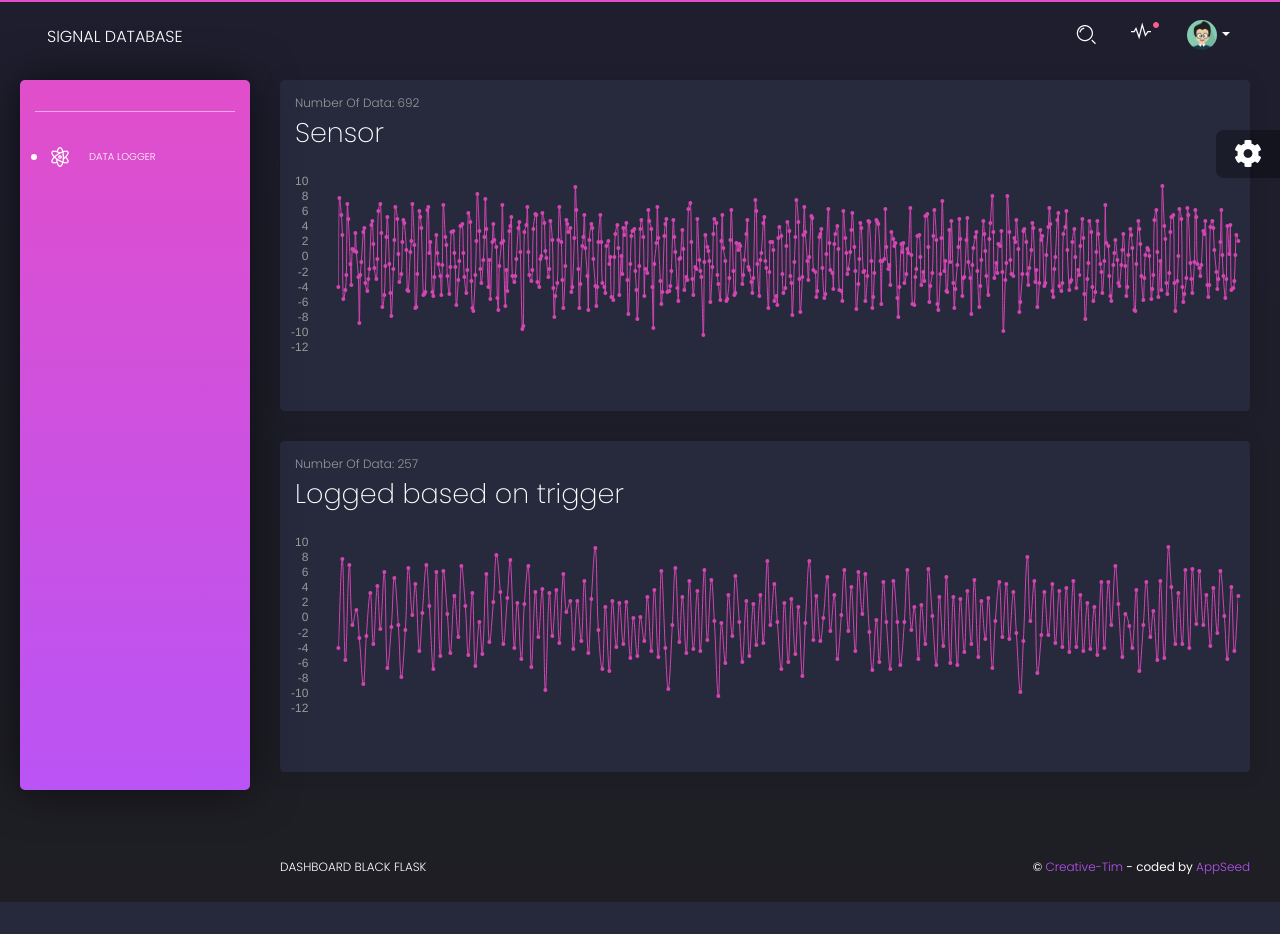
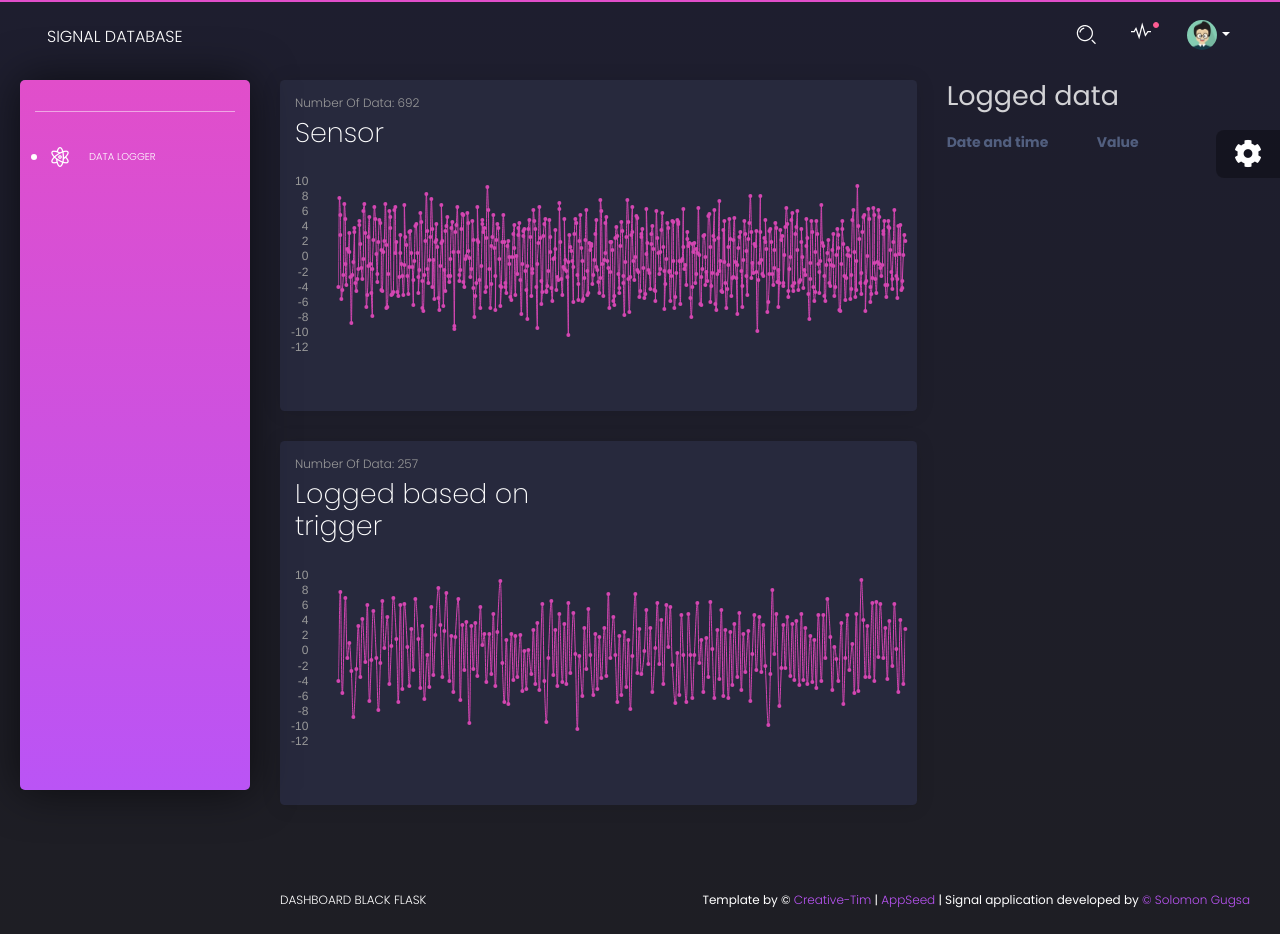
Before and after one commit to soulsolomon/Signal-DataBase, a Flask app: page /index in a window 1280 px wide. Before the commit the page ends 902 px from the top, so only its background shows below. Run offline with Flask 2, Linux system fonts and the light colour scheme; a user stored in the database is signed in; data comes from the database, SQL or seed files in the repository; both versions use the stored data as it was before the commit; data that the repository does not hold is empty; some libraries are stand-ins or nearby versions.

Commit message:
initial release

```diff
--- a/sensor/database/MyDB.py
+++ b/sensor/database/MyDB.py
@@ -2,11 +2,10 @@ import config
 
 from database.MySQLite import MySQLite
 
-
 class MyDB(MySQLite):
 
     def __init__(self):
-        super().__init__(config.database["host"], config.database["user"], config.database["password"], config.database["port"], config.database["database"])
+        super().__init__()
 
     def execute_get_data_query(self, query):
         DBResult = super().execute(query)
--- a/web-server/black-dashboard-flask/apps/home/routes.py
+++ b/web-server/black-dashboard-flask/apps/home/routes.py
@@ -13,6 +13,12 @@ import sensor.sensorData
 @login_required
 def index():
     return dataLogger()
+
+
+
+
+
+
 
 @blueprint.route('/data-logger')
 @login_required
@@ -32,7 +38,36 @@ def dataLogger():
         data.append(countData(sensorName[0]))
 
 
+
     return render_template('home/data-logger.html', data = data, segment='data-logger' )
+
+
+
+
+
+
+
+
+@blueprint.route('/get-log-data', methods = ['GET'])
+@login_required
+def getLogData():
+    last_id = request.args.get('last_id')
+    if(last_id is None):
+        last_id = 0
+    logData = sensor.sensorData.getLogData(last_id)
+
+    logData = str(logData)
+
+    # Make json readable for JS
+    logData = logData.replace("'",'"')
+
+    return str(logData)
+
+
+
+
+
+
 
 
 
@@ -51,9 +86,17 @@ def getData():
 
     return str(data)
 
+
+
+
+
+
+
 def getDataForJS(sensorName):
     sensorData = sensor.sensorData.getData(sensorName, 0)
     sensorID = sensorName.replace(" ","_")
+
+
 
     lastID = 0
     jsStr = sensorID + "_yaxis = ["
@@ -75,14 +118,30 @@ def getDataForJS(sensorName):
     #String for JS
     return jsStr
 
+
+
+
+
+
+
+
+
 def countData(sensorName):
     sensorData = sensor.sensorData.getData(sensorName, 0)
     return len(sensorData)
 
-def getDistinctSensors():
-        return sensor.sensorData.getDistinctSensors()
 
 
+
+
+
+def getDistinctSensors():
+    return sensor.sensorData.getDistinctSensors()
+
+
+
+
+#======================================================================================================
 
 @blueprint.route('/<template>')
 @login_required
--- a/web-server/black-dashboard-flask/apps/templates/home/data-logger.html
+++ b/web-server/black-dashboard-flask/apps/templates/home/data-logger.html
@@ -9,6 +9,8 @@
 
     <script>{{data[0]}}</script>
 
+    <div class="row">
+      <div class="col-lg-8">
         <div class="row">
           <div class="col-12">
             <div class="card card-chart">
@@ -32,7 +34,7 @@
 
         </div>
 
-<!-- --------------------------------------------------------------------------------------------------------------------- -->
+
 
         <div class="row">
           <div class="col-12">
@@ -55,6 +57,21 @@
             </div>
           </div>
         </div>
+      </div>
+      <div class="col-lg-4" >
+        <h2 class="card-title">Logged data</h2>
+        <div>
+          <style> .idList {width:150px; display:inline-block;}  .sensor02 {color:#d136d1}</style>
+
+          <div><span class="idList"><b>Date and time</b></span><span><b>Value</b></span></div>
+
+          <div style="height:600px; overflow:hidden" id="logData" >
+
+          </div>
+        </div>
+      </div>
+    </div>
+
 
 <!-- --------------------------------------------------------------------------------------------------------------------- -->
 
@@ -105,6 +122,7 @@
 
 <script>
 
+
   let sensor01_numberofdata = {{data[1]}};
   let sensor02_numberofdata = {{data[2]}};
 
@@ -115,6 +133,31 @@
     $.get("\\get-data?last=" + Sensor_01_lastID, function(data){
       changeValue(data);
     });
+
+    $.get("\\get-log-data?last_id=" + Sensor_01_lastID, function(data){
+      uppendNewData(data);
+    });
+
+  }
+
+  function uppendNewData(log_data){
+
+    log_data = JSON.parse(log_data);
+
+    htmlStr = "";
+    if(log_data.length > 0){
+      for(let i=0; i < log_data.length; i++){
+        classStr = ""
+        if(log_data[i][1] == "Sensor 02")
+          classStr = " class=\"sensor02\""
+
+        htmlStr += "<div" + classStr + '><span class="idList">' + log_data[i][0].substr(0,19) + '</span><span>' + log_data[i][2] +'</span></div>';
+      }
+
+      $("#logData").html( htmlStr + $("#logData").html());
+    }
+
+
   }
 
   function changeValue(data){
@@ -122,14 +165,16 @@
     data = data.replace(/'/g,'"');
 
     data = JSON.parse(data);
-    emptyArr = [,];
 
     if(data["Sensor 01"].length > 0){
       for(let i=0; i < data["Sensor 01"].length; i++){
 
-        Sensor_01_xaxis.push('');
+
 
         Sensor_01_yaxis.push(data["Sensor 01"][i][2]);
+        //Sensor_01_xaxis.push('');
+        Sensor_01_yaxis.shift();
+
 
         Sensor_01_lastID = data["Sensor 01"][i][0];
         sensor01_numberofdata++;
@@ -140,8 +185,12 @@
 
     if(data["Sensor 02"].length > 0){
       for(let i=0; i < data["Sensor 02"].length; i++){
-        Sensor_02_xaxis.push('');
+
+        //Sensor_02_xaxis.push('');
+
         Sensor_02_yaxis.push(data["Sensor 02"][i][2]);
+        Sensor_02_yaxis.shift();
+
         Sensor_02_lastID = data["Sensor 02"][i][0];
         sensor02_numberofdata++;
 
@@ -149,24 +198,13 @@
       $("#sensor02_numberofdata").html(sensor02_numberofdata);
     }
 
-    //alert(data["Sensor 01"].length );
-
-    //Sensor_01_xaxis = ['01', 'FEB', 'Mar', 'Apr', 'May'];
-    //Sensor_01_yaxis = [1,4,2,9,-2];
-
-    console.log(data);
-
-    //Sensor_02_xaxis = ['JAN', 'FEB', 'Mar'];
-    //Sensor_02_yaxis = [1,4,2];
-
-    //Sensor_02_xaxis= Sensor_02_xaxis.concat(Sensor_02_xaxis);
-    //Sensor_02_yaxis= Sensor_02_yaxis.concat(Sensor_02_yaxis);
-
+    //console.log(data);
+    if( (data["Sensor 02"].length > 0) || (data["Sensor 01"].length > 0) )
       $("#0").click();
      //alert("2");
   }
 
-  setInterval("getDataFromDB()", 1000);
+  setInterval("getDataFromDB()", 100);
 
 </script
 
--- a/web-server/black-dashboard-flask/apps/templates/includes/footer.html
+++ b/web-server/black-dashboard-flask/apps/templates/includes/footer.html
@@ -11,9 +11,10 @@
             </li>
           </ul>
           <div class="copyright">
-            &copy; <a target="_blank" rel="sponsored noopener noreferrer"
-                      href="https://bit.ly/3fKQZaL">Creative-Tim</a>
-            - coded by <a target="_blank" rel="noopener noreferrer" href="https://appseed.us">AppSeed</a>
+            Template by &copy; <a target="_blank" rel="sponsored noopener noreferrer"
+                      href="https://bit.ly/3fKQZaL">Creative-Tim</a> | <a target="_blank" rel="noopener noreferrer" href="https://appseed.us">AppSeed</a> |
+                      Signal application developed by <a target="_blank" rel="noopener noreferrer" href="https://github.com/soulsolomon/Signal-DataBase">
+                      &copy; Solomon Gugsa
           </div>
         </div>
       </footer>
--- a/web-server/black-dashboard-flask/sensor/sensorData.py
+++ b/web-server/black-dashboard-flask/sensor/sensorData.py
@@ -14,3 +14,10 @@ def getDistinctSensors():
     myDB = MyDB()
     result = myDB.execute_get_data_query(query)
     return result
+
+def getLogData(last_id = 0):
+    query = "SELECT date_time, sensor_name, sensor_value FROM LOG WHERE id > " + str(last_id)
+
+    myDB = MyDB()
+    result = myDB.execute_get_data_query(query)
+    return result
```
Also changed, not shown: sensor/SensorSimulator.py (+2 -14 lines), sensor/config.py (+8 -5 lines), sensor/database/MySQLite.py (+2 -6 lines), sensor/database/datalogger.sql (deleted, +0 -62 lines), sensor/main.py (+7 -11 lines), sensor/database/datalogger.db, test.gif (deleted), web-server/black-dashboard-flask/README.txt (added), web-server/black-dashboard-flask/apps/db.sqlite3, 1 other file. Lines whose indentation alone changed are shown as unchanged.
